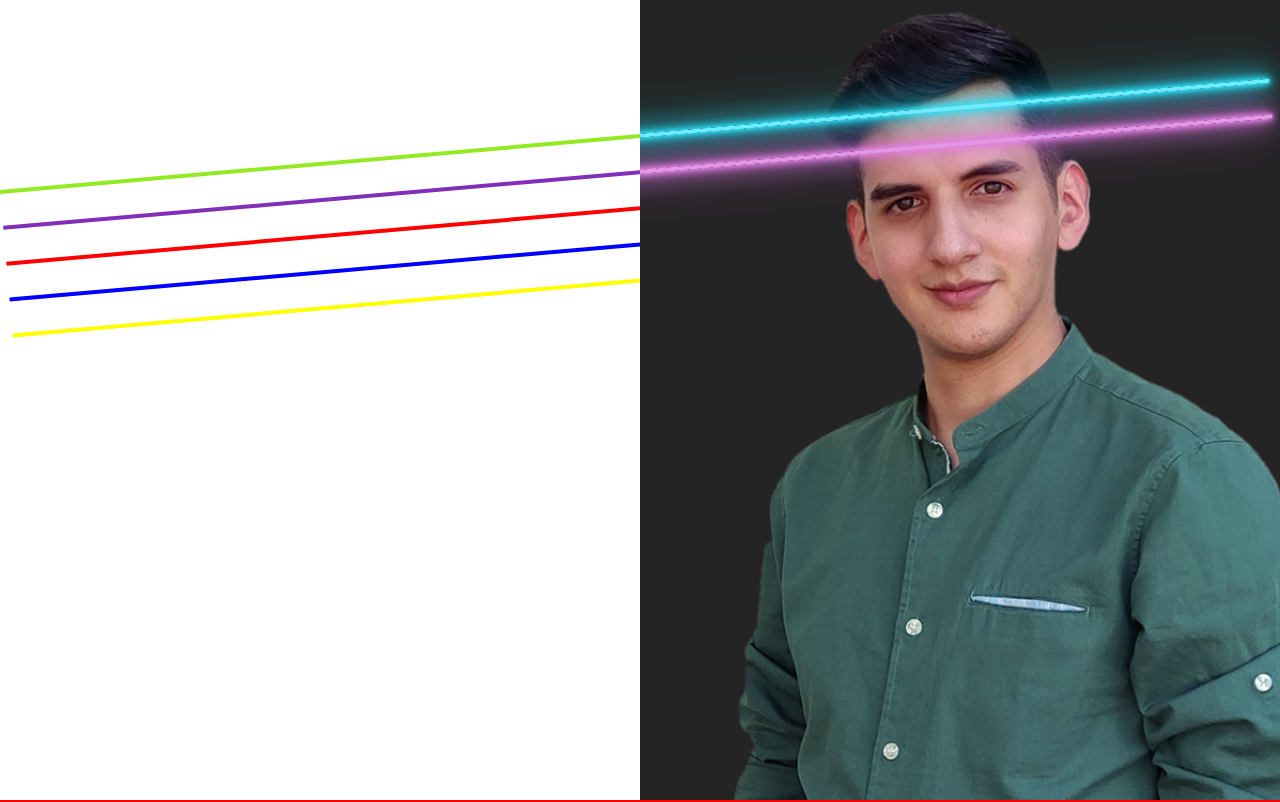
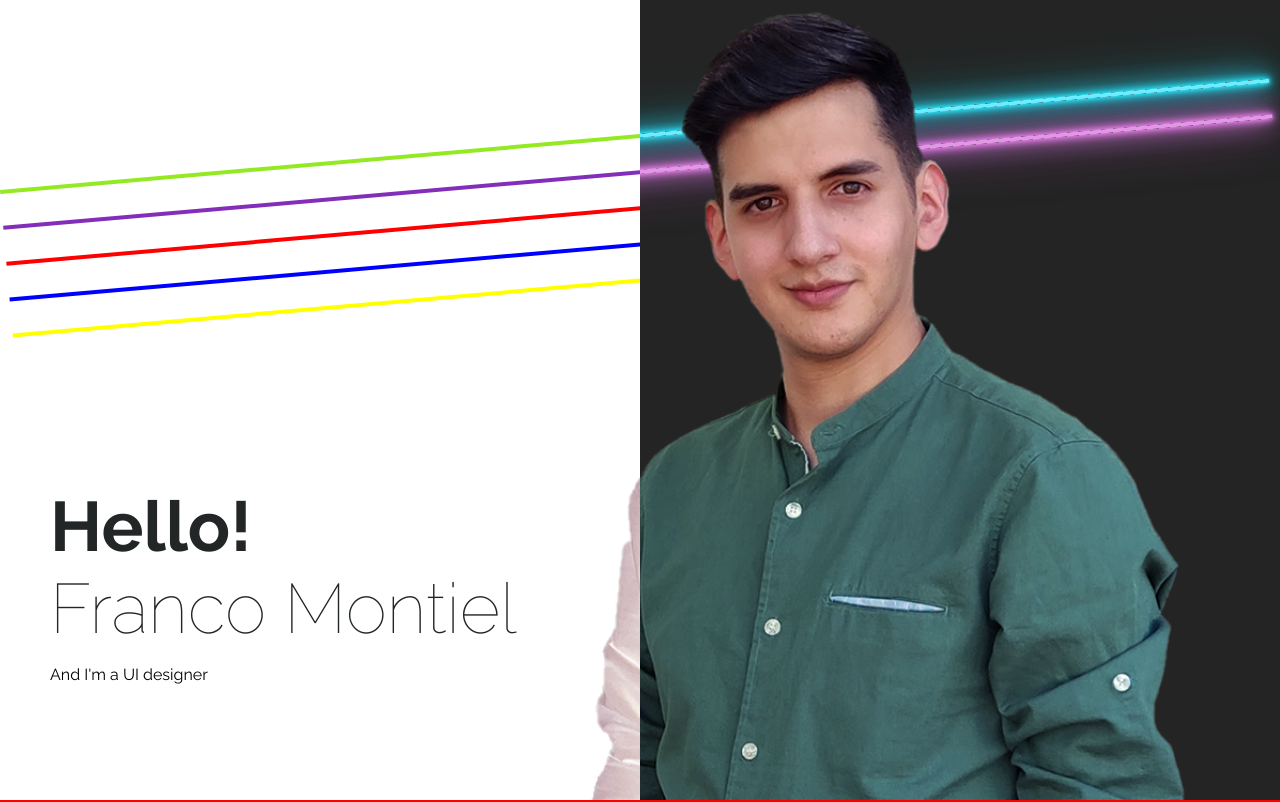
Before and after one commit to TheFrankemon/000, an Angular app: page / in a window 1280 px wide. Shown: the top 802 px of the page. Built offline with nearby package versions, Linux system fonts and the light colour scheme.

Commit message:
Add basic labels within their own intro section
Change images size
Change background image to absolute img implementation

```diff
--- a/src/app/home/home.component.html
+++ b/src/app/home/home.component.html
@@ -10,14 +10,30 @@
         <div class="line"></div>
         <div class="line"></div>
       </div>
+      <img src="/assets/fmn.png"/>
+      <div class="content">
+        <div class="titles">
+          <h2 class="f-hello">Hello!</h2>
+          <span class="f-name">Franco Montiel</span>
+          <p>And I'm a UI designer</p>
+        </div>
+
+      </div>
     </div>
     <div class="dev-mode" [style]="'clip-path: inset(0 0 0 ' + scrPercentLeft + '%)'">
       <div class="bars neons">
         <div class="line"></div>
         <div class="line"></div>
       </div>
-    <!-- <span class="f-name">Franco Montiel</span>
-    <span class="f-hello">Hello!</span> -->
+      <img src="/assets/fm.png"/>
+      <div class="content">
+        <div class="titles">
+          <h2 class="f-hello">Hello!</h2>
+          <span class="f-name">Franco Montiel</span>
+          <p>And I'm a Frontend web developer</p>
+        </div>
+
+      </div>
     </div>
   </div>
   <div class="about">
--- a/src/app/home/home.component.scss
+++ b/src/app/home/home.component.scss
@@ -8,29 +8,14 @@
   flex-direction: column;
 }
 
-  .f-hello {
-    color: var(--text-color-light);
-  }
-
-  .f-name {
-    font-family: 'Neon';
-    font-weight: 100;
-    font-size: 70px;
-    color: var(--text-color-mid);
-    transition: all 0.5s;
-
-    &:hover {
-      color: var(--text-color-light);
-      animation: neon 1.5s ease-in-out infinite alternate;
-    }
-  }
-
 .header {
   display: flex;
   height: 100vh;
   position: relative;
 
   .dsg-mode, .dev-mode {
+    display: flex;
+    align-items: flex-end;
     position: absolute;
     width: 100%;
     height: 100%;
@@ -40,16 +25,72 @@
     background-position: center;
     background-repeat: no-repeat;
     background-size: cover;
+
+    > img {
+      position: absolute;
+      height: 100%;
+      width: auto;
+      right: 90px;
+    }
+
+    .titles {
+      margin-bottom: 100px;
+    }
   }
 
   .dsg-mode {
     background-color: white;
-    background-image: url('/assets/fmn.png');
+
+    .content {
+      margin-right: 5%;
+    }
+
+    .titles {
+      margin-left: 50px;
+
+      .f-hello, .f-name {
+        color: var(--text-color-dark);
+      }
+
+      .f-hello {
+        font-size: 70px;
+        margin: 0px;
+      }
+
+      .f-name {
+        font-weight: 100;
+        font-size: 70px;
+      }
+    }
   }
 
   .dev-mode {
     background-color: #242424;
-    background-image: url('/assets/fm.png');
+
+    .content {
+      margin-left: 5%;
+    }
+
+    .titles {
+      margin-left: 50px;
+
+      .f-hello {
+        color: var(--text-color-light);
+      }
+
+      .f-name {
+        font-family: 'Neon';
+        font-weight: 100;
+        font-size: 70px;
+        color: var(--text-color-mid);
+        transition: all 0.5s;
+
+        &:hover {
+          color: var(--text-color-light);
+          animation: neon 1.5s ease-in-out infinite alternate;
+        }
+      }
+    }
   }
 }
 
@@ -109,3 +150,8 @@
     }
   }
 }
+
+.titles {
+  display: flex;
+  flex-direction: column;
+}
```
Also changed, not shown: src/assets/fm.png, src/assets/fmn.png.
